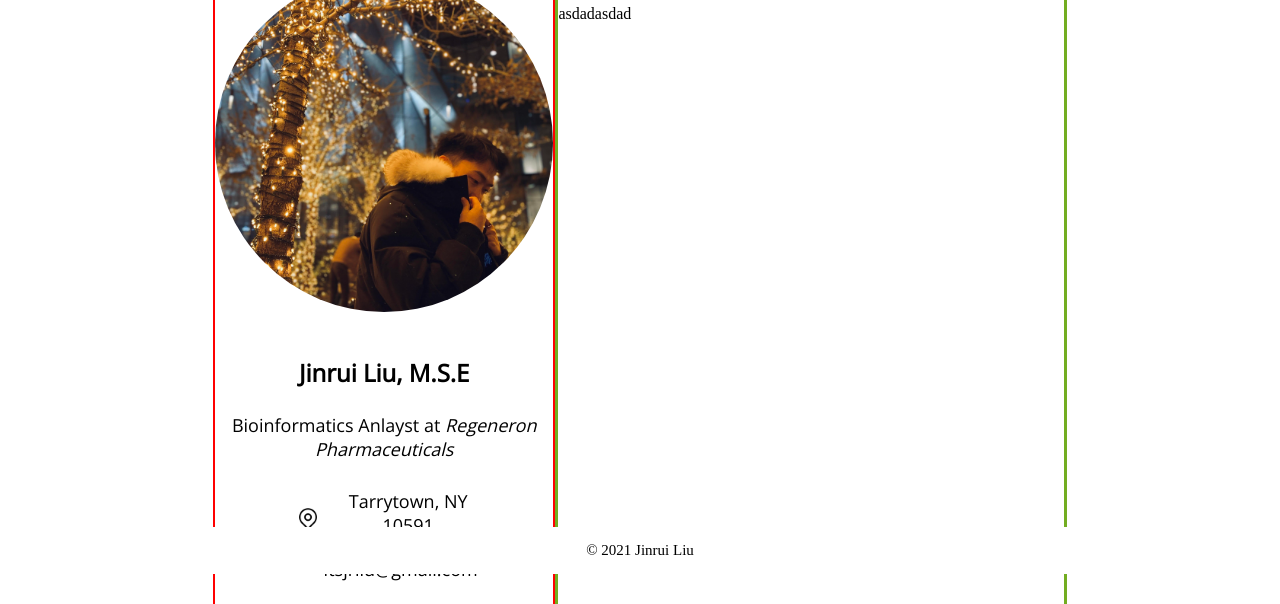
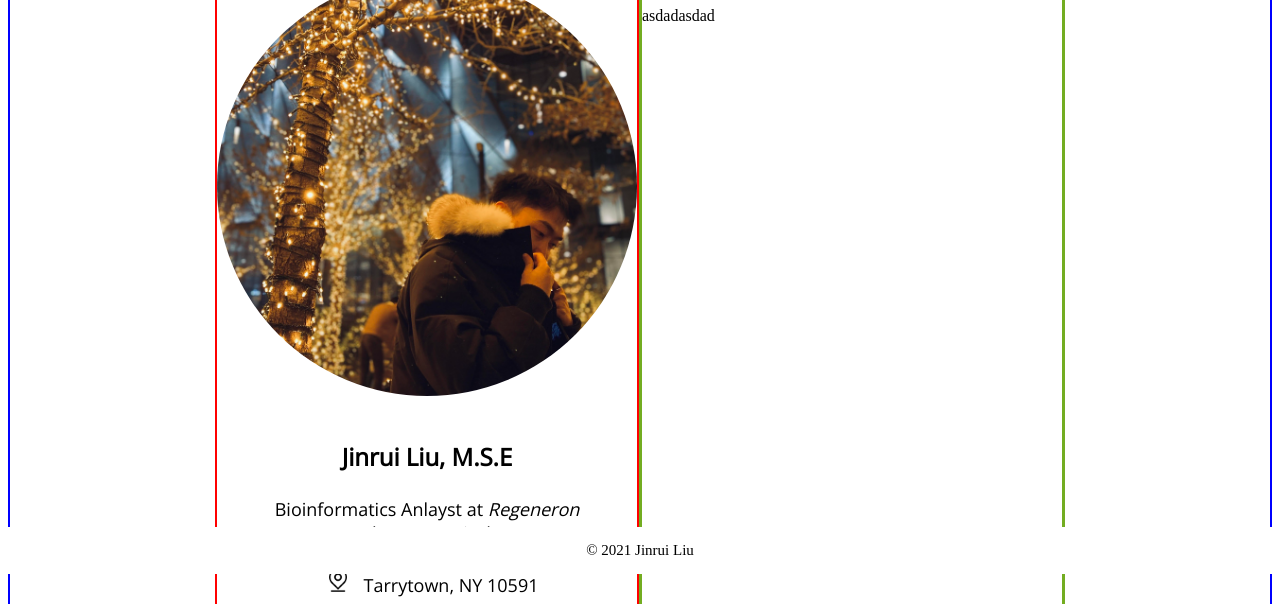
Before and after one commit to jinrui6/jinruiliu, a plain HTML site: page index.html in a window 1280 px wide. Shown: the part 226-830 px from the top of the page. Drawn offline with nearby package versions, Linux system fonts and the light colour scheme; files whose address does not match are found by name; a web font is replaced by a local one.

Commit message:
Update style.css to enable max-width on content

```diff
--- a/assets/css/style.css
+++ b/assets/css/style.css
@@ -46,8 +46,10 @@
 }
 
 .content {
-  width: 100%;
+  max-width: 2000px;
   display: flex;
+  border: 2px solid blue;
+  margin: auto;
 }
 
 .contact-container {
@@ -55,6 +57,7 @@
   padding-top: 50px;
   border: 2px solid red;
   margin-left: 205px;
+  max-width: 1000px;;
 }
 
 #avatar {
@@ -214,6 +217,8 @@
   border: 3px solid #73AD21; /* ruler */
   width: 40%;
   margin-right: 205px;
+  flex: 1;
+  max-width: 1000px;;
 }
 
 /* G: style footer */
```
